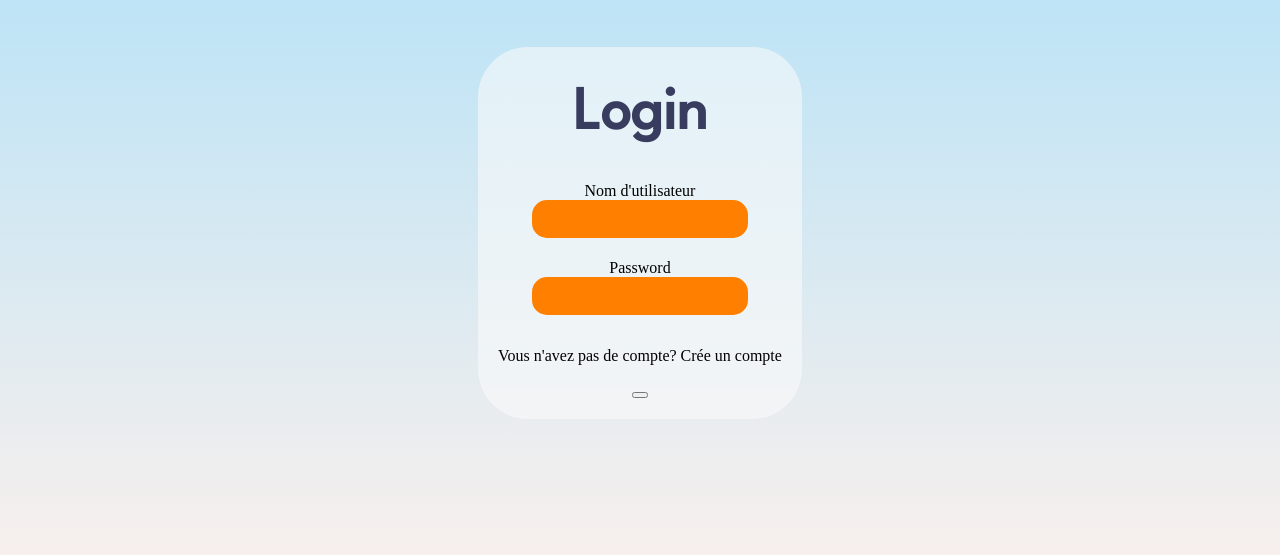
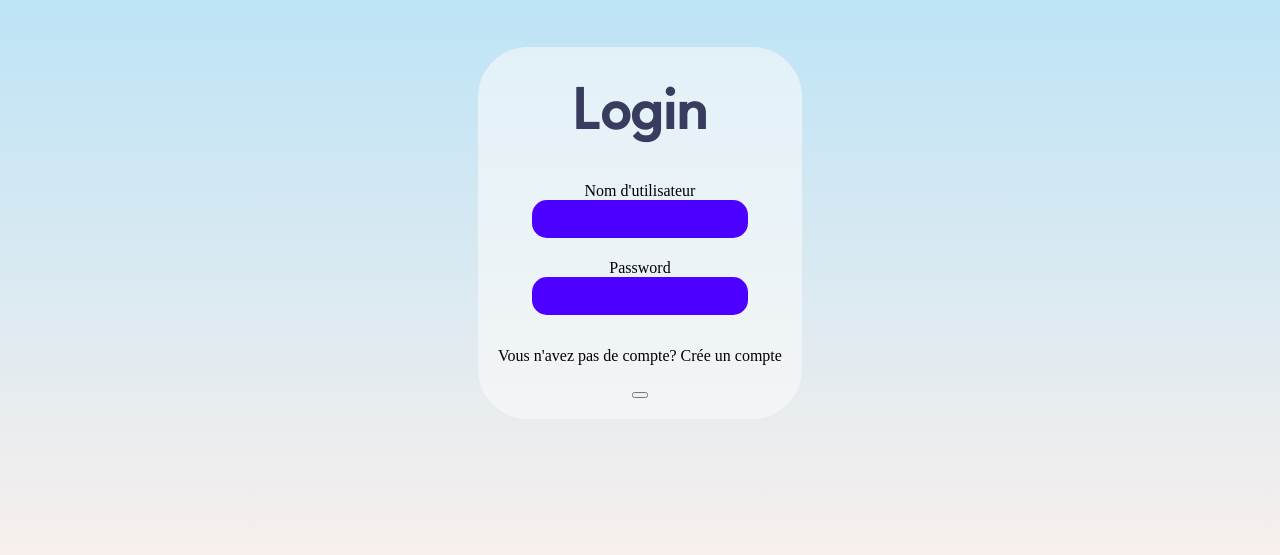
Before and after one commit to lgcxsta/TodoList, a PHP site: template view/login.html in a window 1280 px wide. Shown: the part 167-722 px from the top of the page. Run offline with PHP 8.4, Linux system fonts and the light colour scheme; the template is opened without the code that fills it, so the values that code supplies are empty.

Commit message:
change login input label background color

```diff
--- a/style/style.css
+++ b/style/style.css
@@ -351,11 +351,11 @@ label{
 }
 
 .label1{
-    background-color: #ff8000;
+    background-color: #4c00ff;
 }
 
 .label2{
-    background-color: #ff8000;
+    background-color: #4c00ff;
 }
 
 .logintitle{
```
